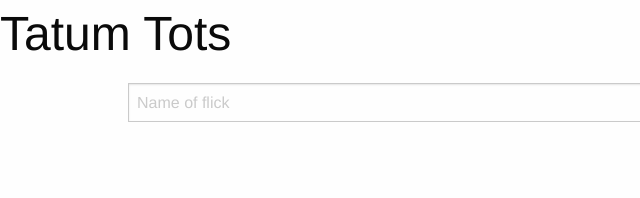
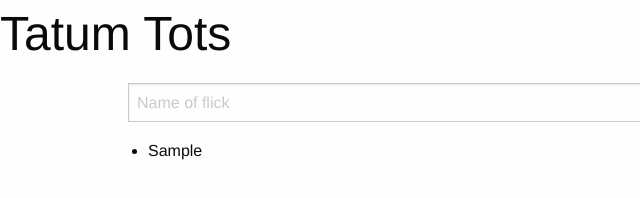
Before and after one commit to Tortera1999/tatum-tots, a plain HTML site: page index.html in a window 1280 px wide. Both pictures are taken after typing "Sample" into the empty fields and a click on the button "Add Flick". Shown: the full height of the page, 0-640 px from the left. Drawn offline with nearby package versions, Linux system fonts and the light colour scheme.

Commit message:
Create the list

```diff
--- a/index.html
+++ b/index.html
@@ -31,6 +31,8 @@
                 </div>
             </div>
         </form>
+
+        <ul id="flickList"></ul>
     </main>
     <script src="index.js"></script>
 </body>
--- a/index.js
+++ b/index.js
@@ -1,22 +1,32 @@
 const app = {
-    init: function(formSelector){
+    init: function(selectors){
         this.max = 0;
-        const form = document.querySelector(formSelector)
+        this.list = document.querySelector(selectors.listSelector)
+        const form = document.querySelector(selectors.formSelector)
         form.addEventListener('submit', (ev) => {
             ev.preventDefault()
             this.handleSubmit(ev)
         })
     },
+
+    renderListItem: function(flick){
+        const item = document.createElement('li')
+        item.textContent = flick.name
+        return item
+    },
+
     handleSubmit: function(ev){
-
         const f = ev.target
         const flick = {
             name: f.flickName.value,
             id: ++this.max,
         }
-        console.log(flick)
+        this.list.appendChild(this.renderListItem(flick))
         f.reset()
     },
 }
 
-app.init('#flickForm')
+app.init({
+    formSelector: '#flickForm',
+    listSelector: '#flickList',
+})
```
